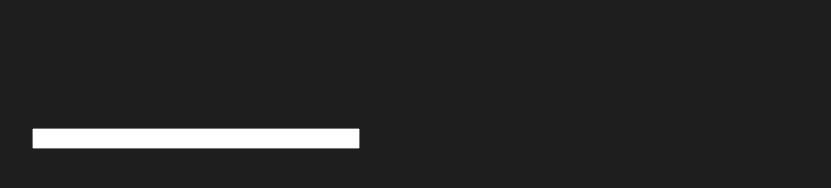
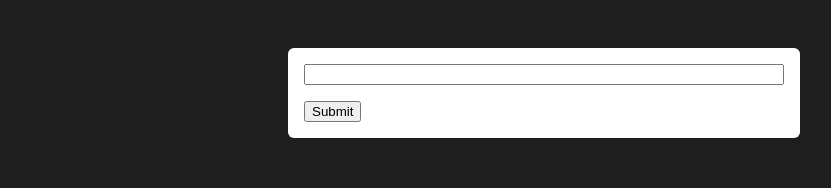
Before and after one commit to airnec/forms-basics, a plain HTML site: page index.html in a window 1280 px wide. Shown: the whole page, without its empty margins (96-927 px from the left). Drawn offline with Linux system fonts and the light colour scheme.

Commit message:
form elements styled

```diff
--- a/index.html
+++ b/index.html
@@ -1,12 +1,15 @@
 <!DOCTYPE html>
 <html lang="en">
-<head>
-  <meta charset="UTF-8">
-  <meta name="viewport" content="width=device-width, initial-scale=1.0">
-  <title>HTML Forms</title>
-  <link rel="stylesheet" href="styles.css">
-</head>
-<body>
-  <input type="text" />
-</body>
+  <head>
+    <meta charset="UTF-8" />
+    <meta name="viewport" content="width=device-width, initial-scale=1.0" />
+    <title>HTML Forms</title>
+    <link rel="stylesheet" href="styles.css" />
+  </head>
+  <body>
+    <form action="/" method="GET">
+      <input type="text" name="user-name" />
+      <button>Submit</button>
+    </form>
+  </body>
 </html>
--- a/styles.css
+++ b/styles.css
@@ -1,8 +1,22 @@
 body {
     background-color: rgb(31, 30, 30);
-    margin: 8rem;
+  }
+
+  form {
+    width: 30rem;
+    margin: 3rem auto;
+    background-color: rgb(255, 255, 255);
+    padding: 1rem;
+    border-radius: 6px;
   }
 
   input {
-    width: 20rem;
+    width: 100%;
+    display: block;
+    margin-bottom: 1rem;
+    box-sizing: border-box;
   }
+
+  button {
+    display: block;
+  }
```
